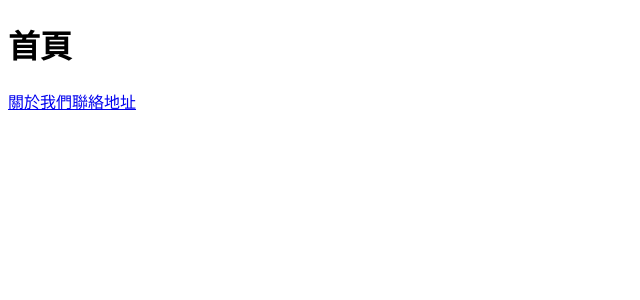
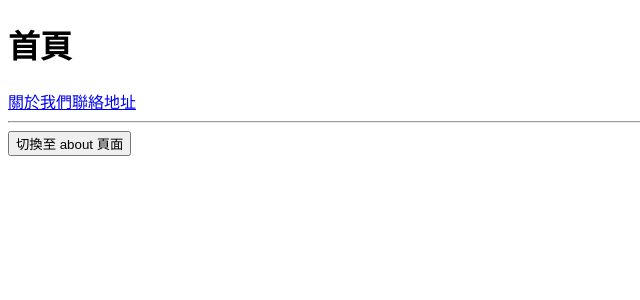
Before and after one commit to wen-3/nuxt_week2, a Nuxt app: page / in a window 1280 px wide. Shown: the top 300 px of the page, without its empty margins (0-640 px from the left). Built offline with nearby package versions, Linux system fonts and the light colour scheme.

Commit message:
useRoute() & useRouter()

```diff
--- a/pages/index.vue
+++ b/pages/index.vue
@@ -1,4 +1,12 @@
-<script setup></script>
+<script setup>
+  const route = useRoute();
+  const router = useRouter();
+
+  console.log(route);
+  const gotoAndPage = (path) => {
+    router.push({ path });
+  };
+</script>
 
 <template>
   <div>
@@ -7,6 +15,8 @@
     <NuxtLink to="/about">關於我們</NuxtLink>
     <NuxtLink to="/address">聯絡地址</NuxtLink>
   </div>
+  <hr>
+  <button @click="gotoAndPage('/about')">切換至 about 頁面</button>
 </template>
 
 <style scoped></style>
```
